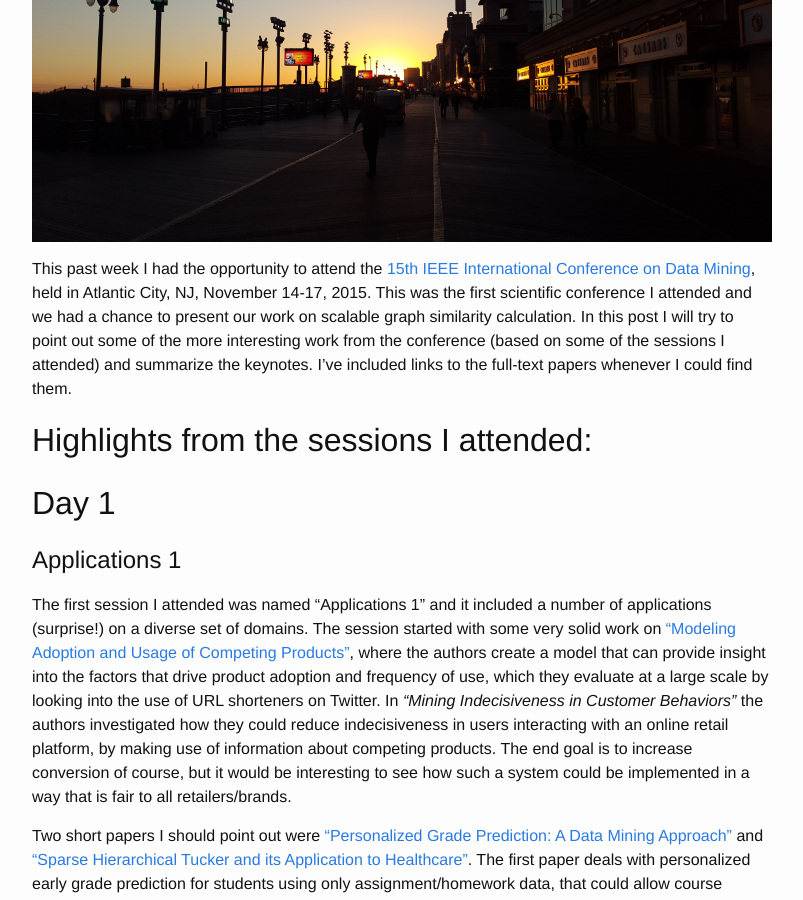
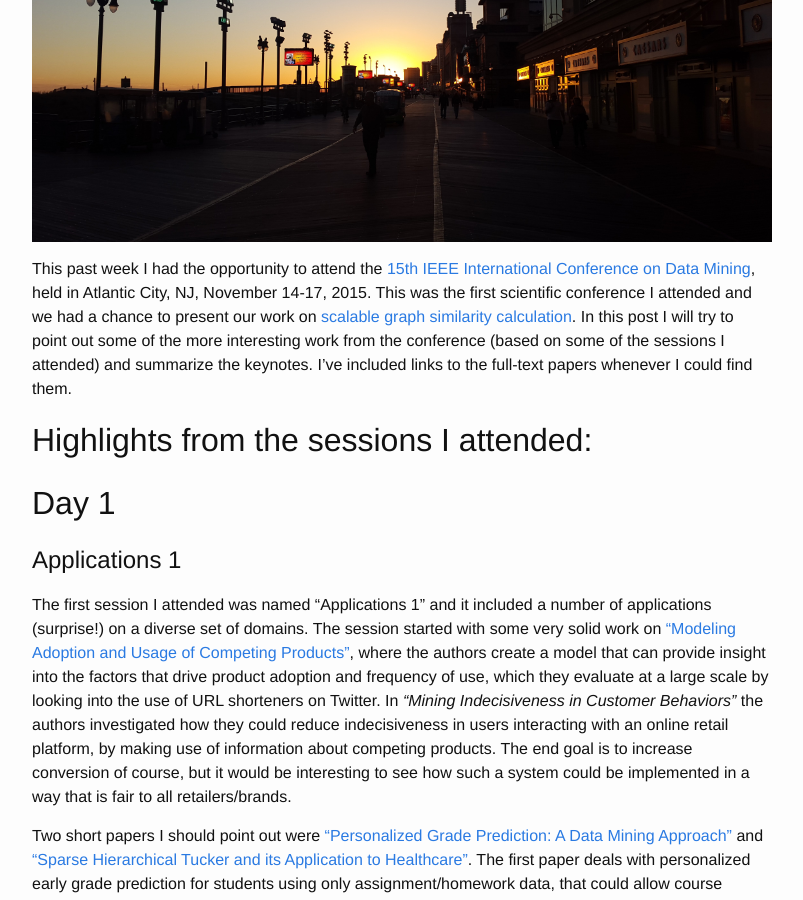
Before and after one commit to thvasilo/thvasilo.github.io, a Jekyll site: the page built from _posts/2015-11-23-ICDM-2015-Highlights.md, in a window 1280 px wide and 900 px high, scrolled down 374 px. Shown: the whole window, without its empty margins (238-1041 px from the left). Built offline with Jekyll 4.4.1, drawn with Linux system fonts in a browser that asks for light colours; part of the change alters nothing that is shown.

```diff
--- a/_posts/2015-11-23-ICDM-2015-Highlights.md
+++ b/_posts/2015-11-23-ICDM-2015-Highlights.md
@@ -10,7 +10,7 @@ tags: data- mining research
 This past week I had the opportunity to attend the [15th IEEE International Conference on
 Data Mining](http://icdm2015.stonybrook.edu/), held in Atlantic City, NJ, November 14-17, 2015.
 This was the first scientific conference I attended and we had a chance to present our
-work on scalable graph similarity calculation. In this post I will try to point out some
+work on [scalable graph similarity calculation](/assets/concepts-icdm.pdf). In this post I will try to point out some
 of the more interesting work from the conference (based on some of the sessions I attended)
 and summarize the keynotes. I've included links to the full-text papers whenever I could
 find them.
```
